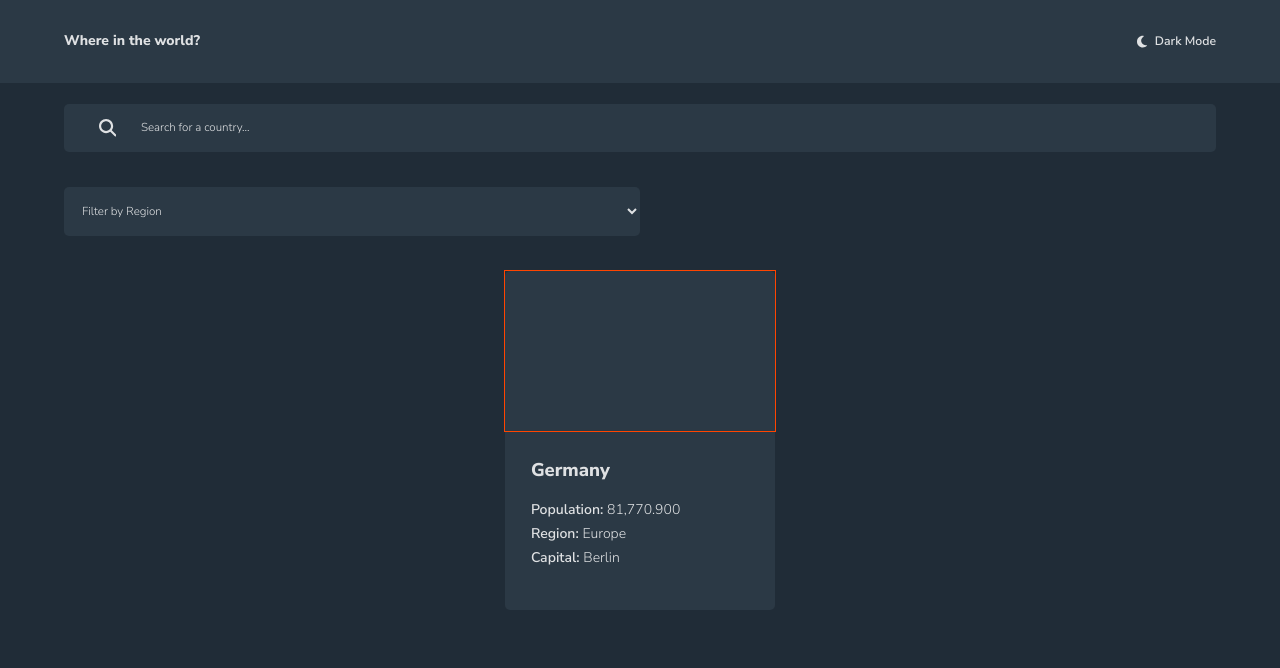
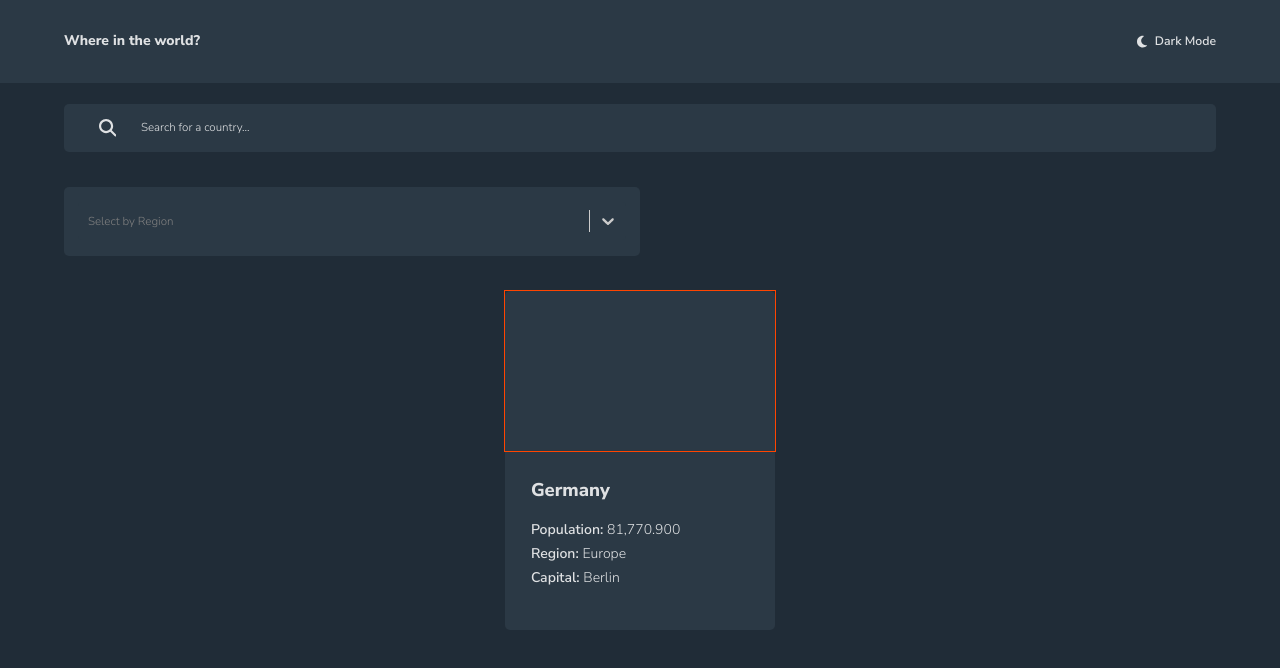
Before and after one commit to edo979/rest-countries-app, a React (Vite) app: page / in a window 1280 px wide. Shown: the top 668 px of the page. Built offline with nearby package versions, Linux system fonts and the light colour scheme.

Commit message:
add react-select component

```diff
--- a/package.json
+++ b/package.json
@@ -10,7 +10,8 @@
   },
   "dependencies": {
     "react": "^18.2.0",
-    "react-dom": "^18.2.0"
+    "react-dom": "^18.2.0",
+    "react-select": "^5.4.0"
   },
   "devDependencies": {
     "@types/react": "^18.0.17",
--- a/src/App.jsx
+++ b/src/App.jsx
@@ -1,3 +1,5 @@
+import RegionSelect from './components/RegionSelect'
+
 function App() {
   return (
     <>
@@ -27,14 +29,7 @@ function App() {
             />
           </div>
 
-          <select name="region" id="region">
-            <option value="0">Filter by Region</option>
-            <option value="1">Africa</option>
-            <option value="2">America</option>
-            <option value="3">Asia</option>
-            <option value="4">Europe</option>
-            <option value="5">Oceania</option>
-          </select>
+          <RegionSelect />
         </form>
 
         <section className="countries | m-top">
--- /dev/null
+++ b/src/components/RegionSelect.jsx
@@ -0,0 +1,36 @@
+import Select from 'react-select'
+
+import React from 'react'
+
+const customStyles = {
+    control: (styles) => ({
+      ...styles,
+      backgroundColor: 'hsl(var(--clr-primary-100))',
+      border: 'none',
+    }),
+    option: (styles, { data, isDisabled, isFocused, isSelected }) => ({
+      ...styles,
+      backgroundColor: 'hsl(var(--clr-primary-100))',
+      margin: '0',
+    }),
+  },
+  options = [
+    { value: 'africa', label: 'Africa' },
+    { value: 'america', label: 'America' },
+    { value: 'asia', label: 'Asia' },
+    { value: 'Europe', label: 'Europe' },
+    { value: 'oceania', label: 'Oceania' },
+  ]
+
+function RegionSelect() {
+  return (
+    <Select
+      options={options}
+      styles={customStyles}
+      className="select"
+      placeholder={'Select by Region'}
+    />
+  )
+}
+
+export default RegionSelect
--- a/src/sass/components/_components.scss
+++ b/src/sass/components/_components.scss
@@ -51,7 +51,7 @@ body {
   }
 
   input,
-  select {
+  .select {
     border: none;
     border-radius: 5px;
 
@@ -75,7 +75,7 @@ body {
     }
   }
 
-  select {
+  .select {
     width: 50%;
     padding: calc(var(--p-block) + 0.5rem) 1rem;
 
```
Also changed, not shown: 1 other file (tests, documents, lock files or other folders).
